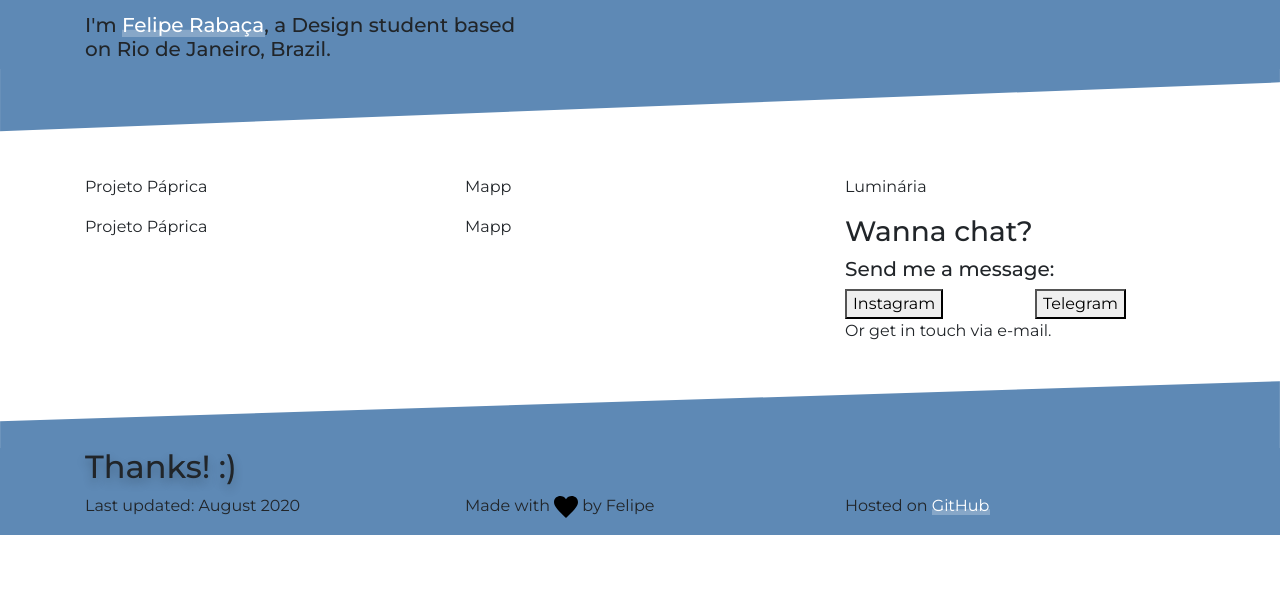
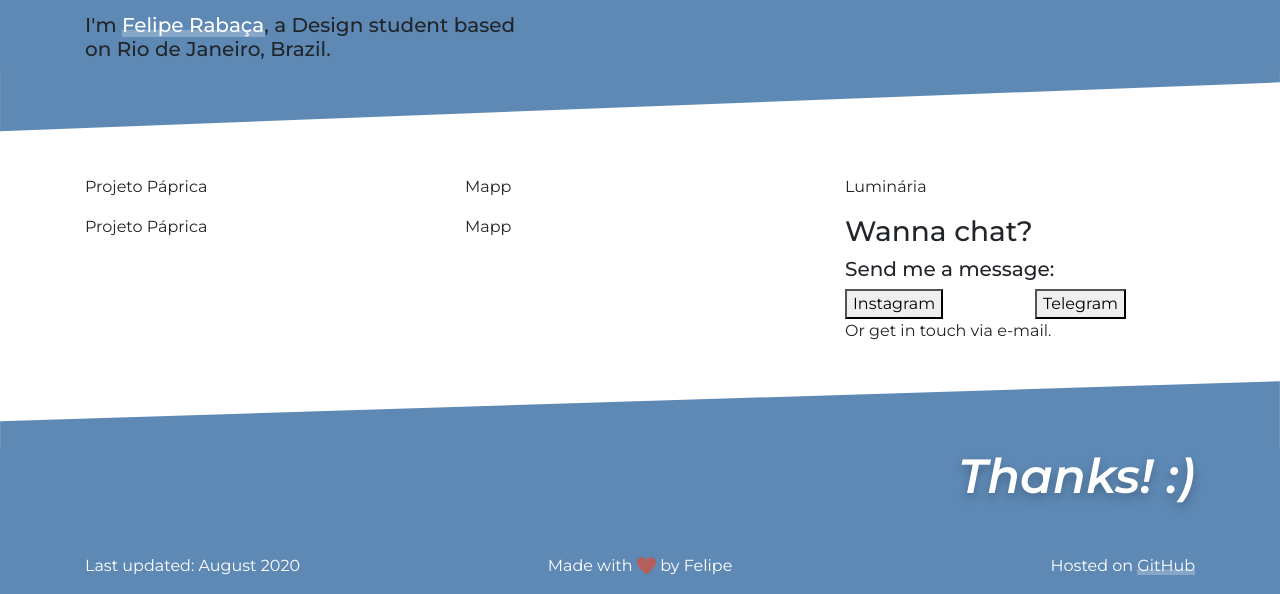
Before and after one commit to Feliperpvieira/feliperpvieira.github.io, a plain HTML site: page index.html in a window 1280 px wide. Shown: the part 216-810 px from the top of the page. Drawn offline with nearby package versions, Linux system fonts and the light colour scheme.

Commit message:
update footer

```diff
--- a/css/index.css
+++ b/css/index.css
@@ -1,9 +1,11 @@
+main{
+    font-family: 'Montserrat', sans-serif;
+}
+
+
+/*---------------- Header -----------------*/
 .bg-blue-color{
     background-color: #5E89B5;
-}
-
-main{
-    font-family: 'Montserrat', sans-serif;
 }
 
 h1{
@@ -92,14 +94,14 @@ ul{
 }
 
 .social-links li:hover{
-    /*background-color: #5E89B5;*/
+    background-color: #5E89B5;
     -webkit-box-shadow: 0 5px 10px rgba(0,0,0,0.5); /*--- \/ drop-shadow -----*/
     -moz-box-shadow: 0 5px 10px rgba(0,0,0,0.5);
     box-shadow: 0 5px 10px rgba(0,0,0,0.5);
 }
 
 .social-links li:hover > svg{
-   /* fill: white;*/
+    fill: white;
 
 }
 
@@ -118,3 +120,33 @@ ul{
     }
 
 }
+
+
+
+
+/*---------------- Footer -----------------*/
+.txt-right{
+    text-align: right;
+}
+
+.txt-center{
+    text-align: center;
+}
+
+h2{
+    font-size: 3em;
+    font-weight: 600;
+    font-style: italic;
+    color: white;
+
+    margin-bottom: 1em;
+}
+
+footer p{
+    color: white;
+}
+
+.heart{
+    fill: #B55E5E;
+    width: 1.2em;
+}
```
